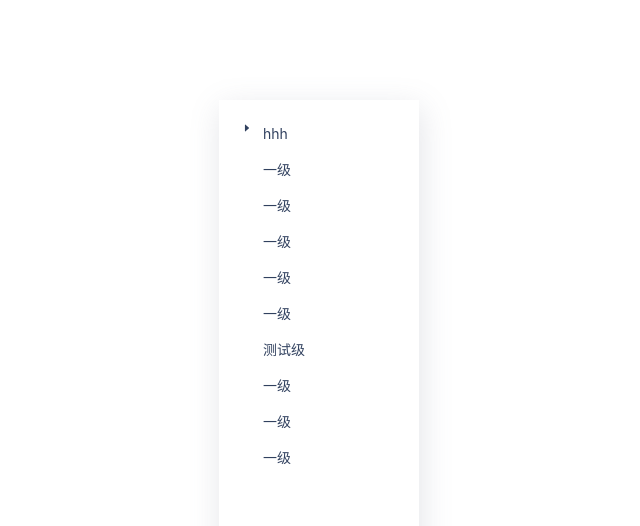
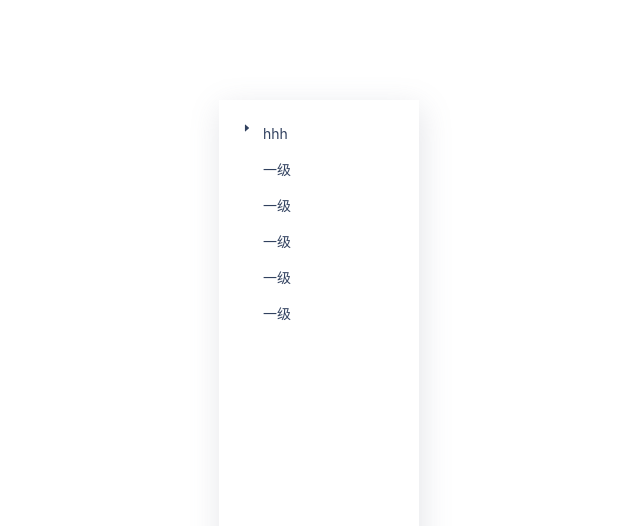
Before and after one commit to kkk48ku/editable-tree, a React (Create React App) app: page / in a window 1280 px wide. Shown: the top 526 px of the page, without its empty margins (321-961 px from the left). Built offline with nearby package versions, Linux system fonts and the light colour scheme.

Commit message:
feat: 🎸封装为组件

```diff
--- a/src/App.tsx
+++ b/src/EditableTree.tsx
@@ -1,16 +1,17 @@
 import React, { useEffect, useState, Key, useCallback } from 'react'
-import { Tree, Input, message } from 'antd'
+import { Tree, Input } from 'antd'
+import { TreeProps } from 'antd/lib/tree'
+import { translateDataToTree, isNotEmptyArray } from './library/utils'
 
-import response from './list'
-import { ILeafNode } from './type/type'
-import { translateDataToTree } from './library/utils'
+import { ILeafNode, IBaseNode } from './type/type'
 import IconEdit from './assets/icon-edit.svg'
 import IconDelete from './assets/icon-delete.svg'
 import IconCreate from './assets/icon-create.svg'
 
 import './styles/App.css'
 
-interface IProps {
+interface IEditableTree {
+  list: IBaseNode[]
   onEdit?: (value: string, id: Key) => void
   onCreate?: (value: string, parentId: Key) => void
   onDelete?: (id: Key) => void
@@ -18,16 +19,26 @@ interface IProps {
 
 const INPUT_ID = 'inputId'
 
-const App = ({ onEdit, onCreate, onDelete }: IProps) => {
-  const [isInputShow, toggleInputShow] = useState(false)
+const EditableTree = ({
+  list,
+  onEdit,
+  onCreate,
+  onDelete,
+  expandedKeys = [],
+  selectedKeys = [],
+  autoExpandParent = true,
+  ...props
+}: IEditableTree & TreeProps) => {
+  const [isInputShow, toggleInputShow] = useState(true)
   const [lineList, setLineList] = useState<ILeafNode[]>([])
   const [treeList, setTreeList] = useState<ILeafNode[]>([])
-  const [expandedKeys, setExpandedKeys] = useState<Key[]>([])
-  const [selectedKeys, setSelectedKeys] = useState<Key[]>([])
-  const [autoExpandParent, setAutoExpandParent] = useState(true)
+  const [expandKeys, setExpandKeys] = useState<Key[]>(expandedKeys)
+  const [selectKeys, setSelectKeys] = useState<Key[]>(selectedKeys)
+  const [autoExpand, setAutoExpand] = useState(autoExpandParent)
 
   useEffect(() => {
-    const lineList: ILeafNode[] = response.map((item) => ({
+    const lineList: ILeafNode[] = isNotEmptyArray(list)
+      ? list.map((item) => ({
           ...item,
           key: item.id,
           title: item.name,
@@ -35,8 +46,9 @@ const App = ({ onEdit, onCreate, onDelete }: IProps) => {
           isEdit: false,
           children: []
         }))
+      : []
     setLineList(lineList)
-  }, [])
+  }, [list])
 
   useEffect(() => {
     const list = JSON.parse(JSON.stringify(lineList))
@@ -69,27 +81,20 @@ const App = ({ onEdit, onCreate, onDelete }: IProps) => {
     }))
     setLineList(list)
     toggleInputShow(isCreate)
-    handleExpand([...expandedKeys, key])
+    handleExpand([...expandKeys, key])
   }
 
   const handleLeafEdit = (value: string, key: Key) => {
-    value
-      ? message.success(`value:${value}, id:${key}`)
-      : message.warn(`value为空`)
     toggleLeafEdit(key, false)
     onEdit && onEdit(value, key)
   }
 
   const handleLeafCreate = (value: string, parentId: Key) => {
-    value
-      ? message.success(`value:${value}, parentId:${parentId}`)
-      : message.warn(`value为空`)
     toggleLeafCreate(parentId, false)
     onCreate && onCreate(value, parentId)
   }
 
   const handleLeafDelete = (key: Key) => {
-    message.success(`成功删除节点${key}`)
     onDelete && onDelete(key)
   }
 
@@ -100,13 +105,13 @@ const App = ({ onEdit, onCreate, onDelete }: IProps) => {
     const inputId: any = (info?.nativeEvent?.target as HTMLInputElement)?.id
     // 防止选中input所在的节点
     if (inputId !== INPUT_ID) {
-      setSelectedKeys(selectedKeys)
+      setSelectKeys(selectedKeys)
     }
   }
 
   const handleExpand = (expandedKeys: Key[]) => {
-    setExpandedKeys([...new Set(expandedKeys)])
-    setAutoExpandParent(false)
+    setExpandKeys([...new Set(expandedKeys)])
+    setAutoExpand(false)
   }
 
   const renderTree: any = (
@@ -191,16 +196,17 @@ const App = ({ onEdit, onCreate, onDelete }: IProps) => {
   return (
     <div className="App">
       <Tree
+        {...props}
         blockNode
-        expandedKeys={expandedKeys}
-        selectedKeys={selectedKeys}
+        selectedKeys={selectKeys}
+        expandedKeys={expandKeys}
         treeData={renderTree(treeList)}
         onExpand={handleExpand}
         onSelect={handleTreeNodeSelect}
-        autoExpandParent={autoExpandParent}
+        autoExpandParent={autoExpand}
       />
     </div>
   )
 }
 
-export default App
+export default EditableTree
--- a/src/index.tsx
+++ b/src/index.tsx
@@ -1,5 +1,91 @@
 import React from 'react'
 import ReactDOM from 'react-dom'
-import App from './App'
+import EditableTree from './EditableTree'
+import { IBaseNode } from './type/type'
+import { message } from 'antd'
 
-ReactDOM.render(<App />, document.getElementById('root'))
+const list: IBaseNode[] = [
+  {
+    id: 1,
+    name: 'hhh',
+    parentId: 0
+  },
+  {
+    id: 2,
+    name: 'zzz',
+    parentId: 1
+  },
+  {
+    id: 3,
+    name: '一级',
+    parentId: 0
+  },
+  {
+    id: 32152198,
+    name: '一级',
+    parentId: 0
+  },
+  {
+    id: 3321421,
+    name: '一级',
+    parentId: 0
+  },
+  {
+    id: 21421,
+    name: '一级',
+    parentId: 0
+  },
+  {
+    id: 31521521,
+    name: '一级',
+    parentId: 0
+  },
+  {
+    id: 4,
+    name: '二级',
+    parentId: 1
+  },
+  {
+    id: 5,
+    name: '二级',
+    parentId: 1
+  },
+  {
+    id: 6,
+    name: '三级',
+    parentId: 5
+  },
+  {
+    id: 7,
+    name: '四级',
+    parentId: 6
+  },
+  {
+    id: 8,
+    name: '五级',
+    parentId: 7
+  }
+]
+
+ReactDOM.render(
+  <EditableTree
+    list={list}
+    onEdit={(value, id) => {
+      console.log('value, id: ', value, id)
+      value
+        ? message.success(`value:${value}, id:${id}`)
+        : message.warn(`value为空`)
+    }}
+    onCreate={(value, parentId) => {
+      console.log('value,parentId: ', value, parentId)
+      value
+        ? message.success(`value:${value}, parentId:${parentId}`)
+        : message.warn(`value为空`)
+    }}
+    onDelete={(id) => {
+      console.log('id: ', id)
+      message.success(`成功删除节点${id}`)
+    }}
+  />,
+  document.getElementById('root')
+)
--- a/src/list.js
+++ /dev/null
@@ -1,82 +0,0 @@
-module.exports = [
-  {
-    id: 1,
-    name: 'hhh',
-    parentId: 0
-  },
-  {
-    id: 2,
-    name: 'zzz',
-    parentId: 1
-  },
-  {
-    id: 3,
-    name: '一级',
-    parentId: 0
-  },
-  {
-    id: 32152198,
-    name: '一级',
-    parentId: 0
-  },
-  {
-    id: 3321421,
-    name: '一级',
-    parentId: 0
-  },
-  {
-    id: 15215215,
-    name: '一级',
-    parentId: 0
-  },
-  {
-    id: 152152222215,
-    name: '一级',
-    parentId: 0
-  },
-  {
-    id: 1521214214215215,
-    name: '测试级',
-    parentId: 0
-  },
-  {
-    id: 11,
-    name: '一级',
-    parentId: 0
-  },
-  {
-    id: 21421,
-    name: '一级',
-    parentId: 0
-  },
-  {
-    id: 31521521,
-    name: '一级',
-    parentId: 0
-  },
-  {
-    id: 4,
-    name: '二级',
-    parentId: 1
-  },
-  {
-    id: 5,
-    name: '二级',
-    parentId: 1
-  },
-  {
-    id: 6,
-    name: '三级',
-    parentId: 5
-  },
-  {
-    id: 7,
-    name: '四级',
-    parentId: 6
-  },
-  {
-    id: 8,
-    name: '五级',
-    parentId: 7
-  }
-]
--- a/src/type/type.ts
+++ b/src/type/type.ts
@@ -1,9 +1,12 @@
 import { DataNode } from 'rc-tree/lib/interface'
 
-export interface ILeafNode extends DataNode {
+export interface IBaseNode {
   id: number
   name: string
   parentId: number
+}
+
+export interface ILeafNode extends DataNode, IBaseNode {
   isEdit: boolean
   isCreate: boolean
   children: ILeafNode[]
```
Lines whose indentation alone changed are shown as unchanged.
